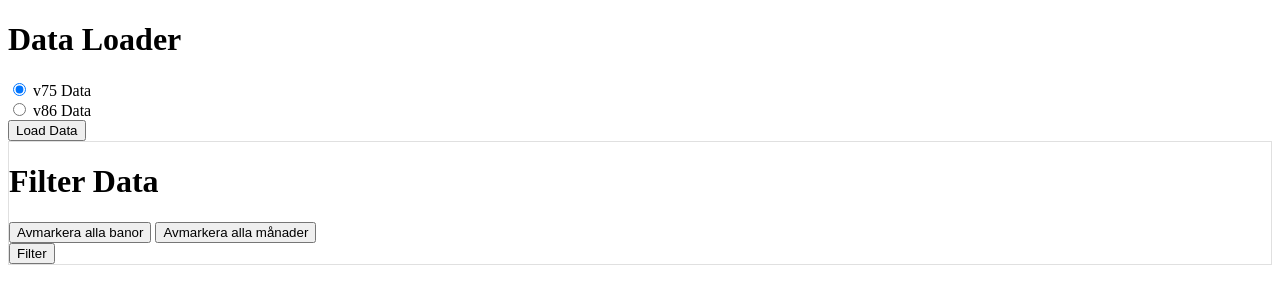
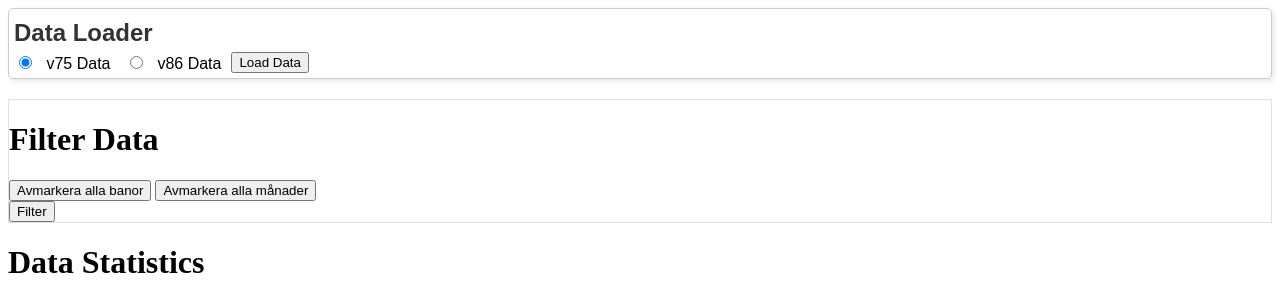
Before and after one commit to cniclas/v75_stats, a Flask app: page / in a window 1280 px wide. Shown: the top 287 px of the page. Run offline with Flask 3, Linux system fonts and the light colour scheme.

Commit message:
Make data loader prettier

```diff
--- a/static/style.css
+++ b/static/style.css
@@ -14,6 +14,35 @@
 .value {
   color: #333;
 }
+
+/* Data loader styling */
+.data-loader {
+  border: 1px solid #ccc;  /* Subtle border */
+  padding: 5px;           /* Add internal spacing */
+  border-radius: 5px;      /* Slightly rounded corners */
+  box-shadow: 2px 2px 5px rgba(0, 0, 0, 0.1); /* Soft drop shadow */
+  margin-bottom: 20px;     /* Space below the loader */
+  font-family: Arial, sans-serif;  /* Clean, readable font */
+}
+
+.data-loader h2 {
+  color: #333;            /* Darker heading color */
+  margin-bottom: 5px;    /* Space below the heading */
+  margin-top: 5px;
+}
+
+.radio-group label,
+.radio-group input[type="radio"] {
+  display: inline-block;
+  margin-right: 10px;
+}
+
+/* You might need to adjust alignment */
+.data-loader form {
+  display: flex;         /* Use flexbox for layout */
+  align-items: center;   /* Vertically center elements */
+}
+/* end data loader styling */
 
 .main-filter-container {
   border: 1px solid #e0e0e0; /* Delicate border */
--- a/templates/index.html
+++ b/templates/index.html
@@ -4,14 +4,19 @@
   <title>Data Loader</title>
   <link rel="stylesheet" href="static/style.css"> </head>
 <body>
-  <h1>Data Loader</h1>
-  <form method="POST" action="/load_data" id="load-data-form">
-    <input type="radio" id="v75" name="data_version" value="v75" {% if selected_version == "v75" %}checked{% endif %}>
-    <label for="v75">v75 Data</label><br>
-    <input type="radio" id="v86" name="data_version" value="v86" {% if selected_version == "v86" %}checked{% endif %}>
-    <label for="v86">v86 Data</label><br>
-    <button type="submit">Load Data</button>
-  </form>
+  <div class="data-loader">
+    <h2>Data Loader</h2>
+    <form method="POST" action="/load_data" id="load-data-form">
+      <div class="radio-group">
+        <input type="radio" id="v75" name="data_version" value="v75" {% if selected_version == "v75" %}checked{% endif %}>
+        <label for="v75">v75 Data</label>
+
+        <input type="radio" id="v86" name="data_version" value="v86" {% if selected_version == "v86" %}checked{% endif %}>
+        <label for="v86">v86 Data</label>
+      </div> <button type="submit">Load Data</button>
+    </form>
+  </div>
+
 
   <div class="main-filter-container">
     <h1>Filter Data</h1>
```
